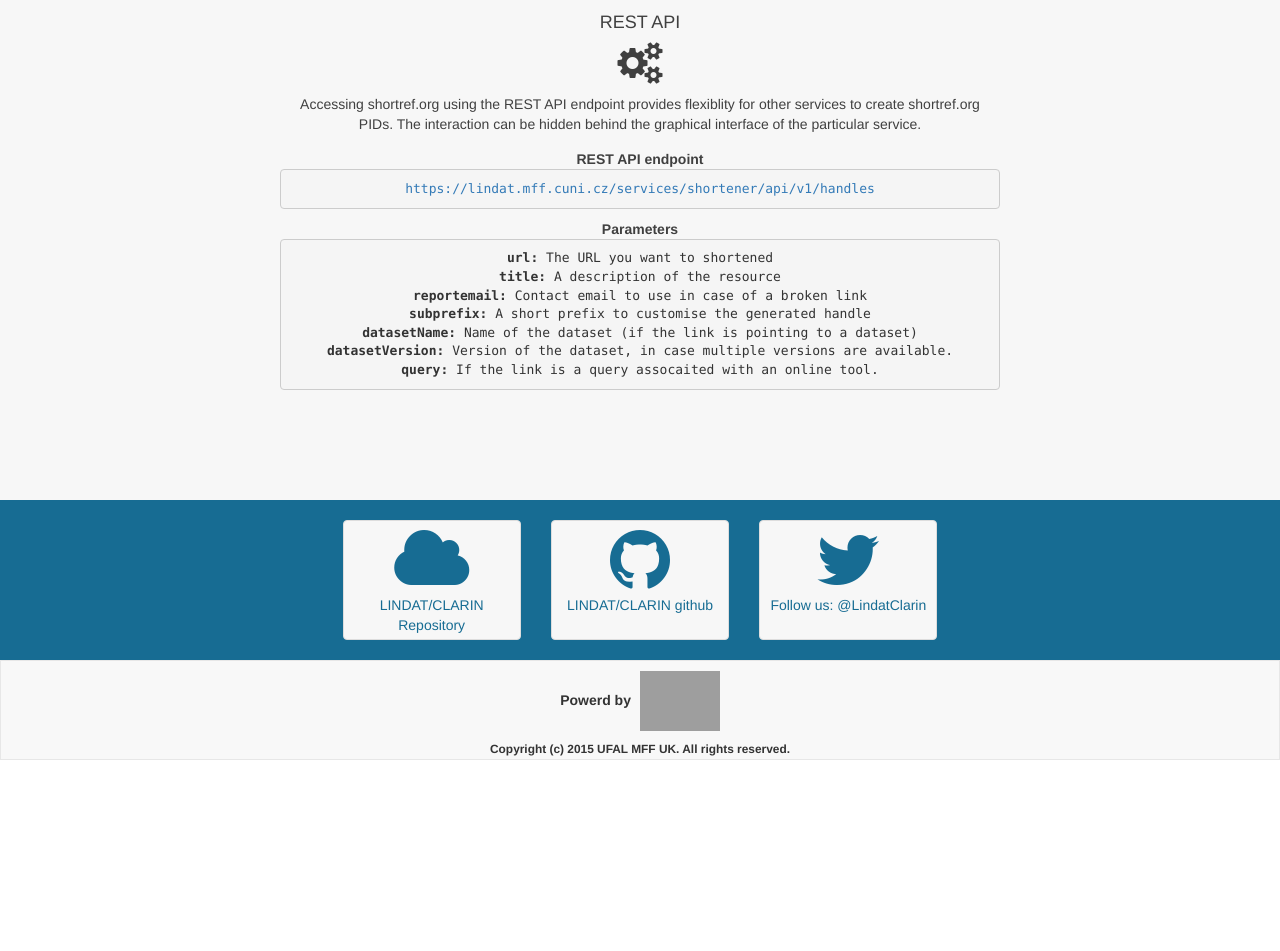
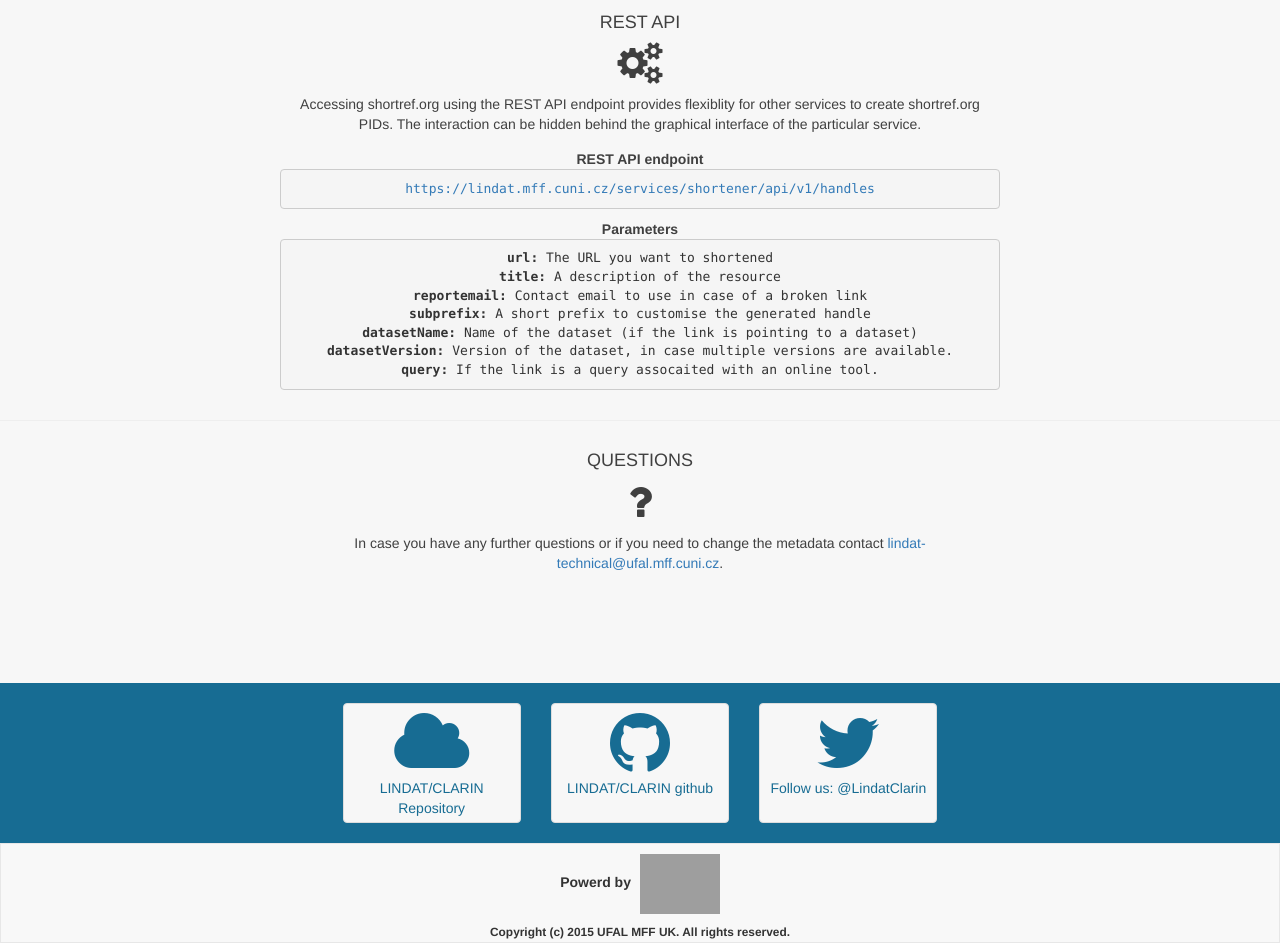
Before and after one commit to ufal/lindat-shortener, a plain HTML site: page index.html in a window 1280 px wide. Shown: the part 1561-2512 px from the top of the page. Before the commit the page ends 2329 px from the top, so only its background shows below. Drawn offline with nearby package versions, Linux system fonts and the light colour scheme; no server answers; grey boxes are pictures that could not be loaded.

Commit message:
lindat-technical mail

```diff
--- a/index.html
+++ b/index.html
@@ -169,6 +169,16 @@
 				</div>
 			</div>
 		</div>
+		<hr>
+		<div class="container">
+			<div class="col-md-offset-2 col-md-8 text-center">
+				<h4>QUESTIONS</h4>
+				<i class="fa fa-question fa-3x"></i>
+				<div style="padding: 10px;">
+                    In case you have any further questions or if you need to change the metadata contact <a href="mailto:lindat-technical@ufal.mff.cuni.cz">lindat-technical@ufal.mff.cuni.cz</a>.
+				</div>
+			</div>
+		</div>
 	</div>
 
 	<div class="container text-center" style="background-color: #176c93; margin: 0px; padding-top: 20px; width: 100%;">
```
